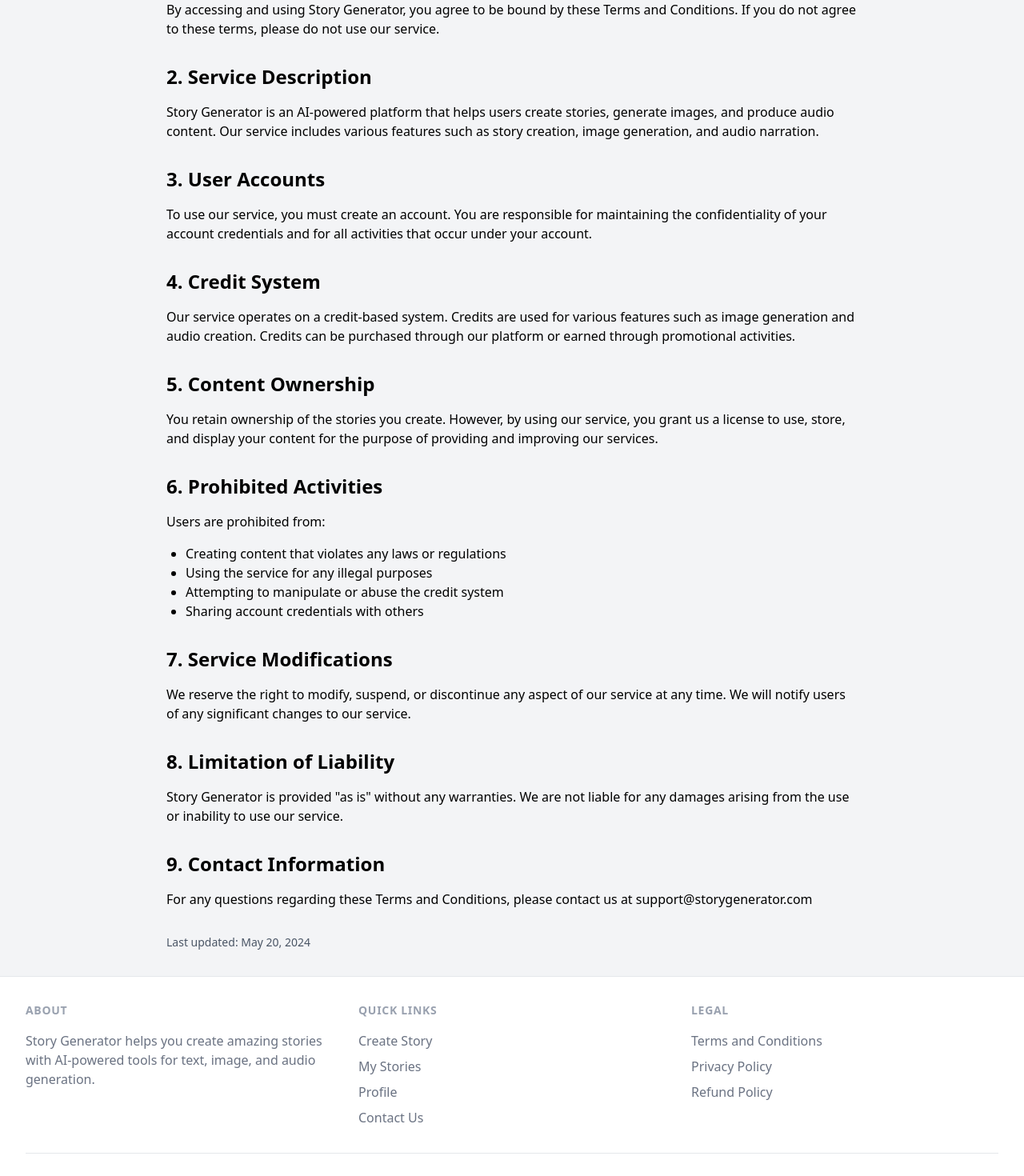
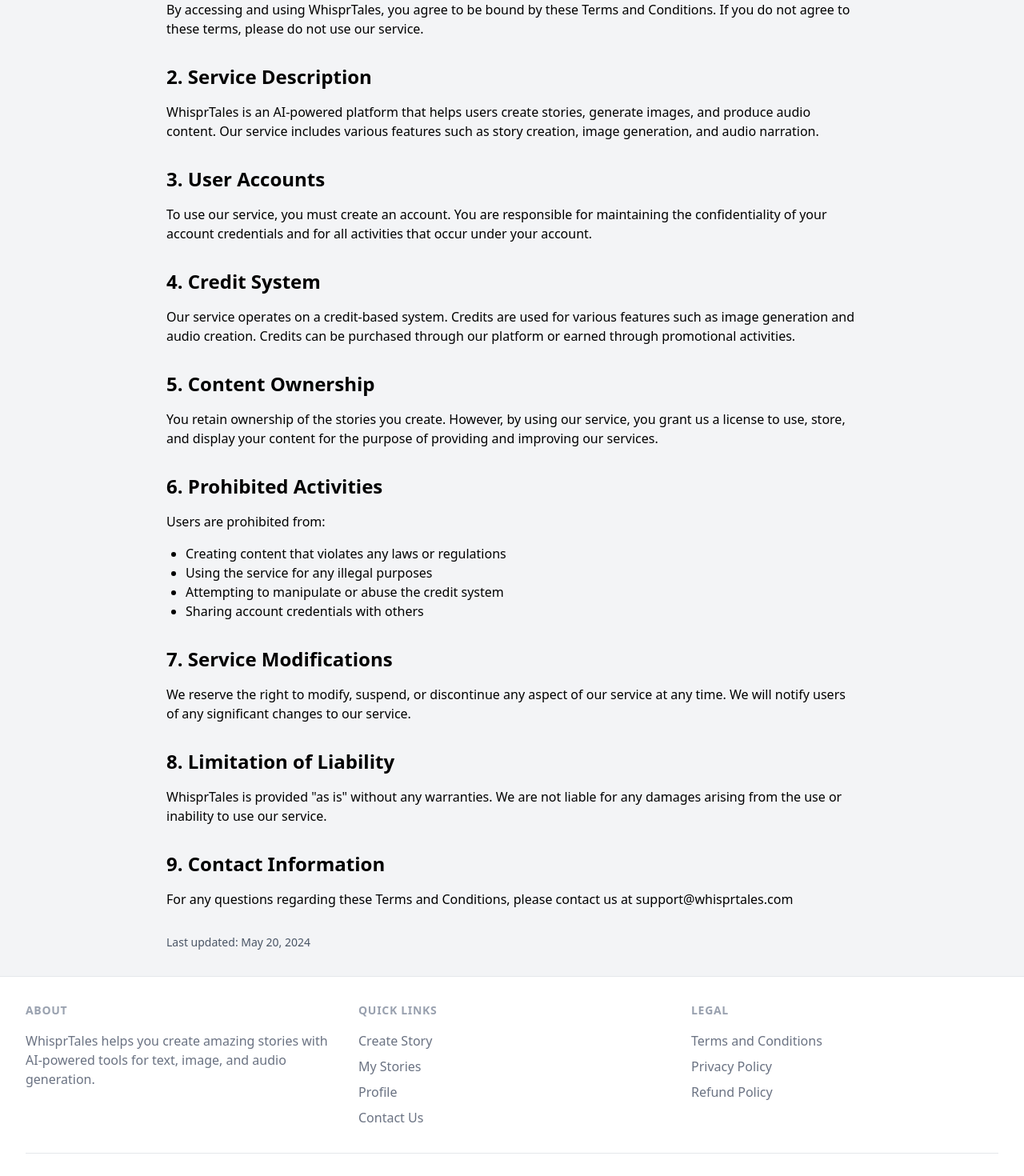
Before and after one commit to sandeep-raj-saimon/story-generator-frontend, a React (Vite) app: page /terms in a window 1280 px wide. Shown: the part 140-1610 px from the top of the page at 80% size. Built offline with nearby package versions, Linux system fonts and the light colour scheme; no server answers.

Commit message:
business name updated

```diff
--- a/src/components/layout/Footer.jsx
+++ b/src/components/layout/Footer.jsx
@@ -8,7 +8,7 @@
           <div>
             <h3 className="text-sm font-semibold text-gray-400 tracking-wider uppercase">About</h3>
             <p className="mt-4 text-base text-gray-500">
-              Story Generator helps you create amazing stories with AI-powered tools for text, image, and audio generation.
+              WhisprTales helps you create amazing stories with AI-powered tools for text, image, and audio generation.
             </p>
           </div>
 
@@ -62,7 +62,7 @@
 
         <div className="mt-8 border-t border-gray-200 pt-8">
           <p className="text-base text-gray-400 text-center">
-            © {new Date().getFullYear()} Story Generator. All rights reserved.
+            © {new Date().getFullYear()} WhisprTales. All rights reserved.
           </p>
         </div>
       </div>
--- a/src/components/layout/LandingPage.jsx
+++ b/src/components/layout/LandingPage.jsx
@@ -49,7 +49,7 @@
               Create Amazing Stories
             </h1>
             <p className="mt-6 max-w-2xl mx-auto text-xl text-gray-600 leading-relaxed">
-              Transform your ideas into captivating stories with our AI-powered story generator.
+              Transform your ideas into captivating stories with our AI-powered WhisprTales.
               <span className="block mt-2 text-indigo-600 font-medium">Where imagination meets technology.</span>
             </p>
             <div className="mt-10 flex flex-col sm:flex-row justify-center gap-4">
--- a/src/components/layout/Logo.jsx
+++ b/src/components/layout/Logo.jsx
@@ -1,14 +1,32 @@
-import { Link } from 'react-router-dom'
+import React from 'react';
+import { Link } from 'react-router-dom';
 
 const Logo = () => {
   return (
     <Link to="/" className="flex items-center space-x-2">
-      <div className="w-8 h-8 bg-indigo-600 rounded-lg flex items-center justify-center">
-        <span className="text-white font-bold text-lg">SG</span>
+      <div className="relative w-10 h-10 flex items-center justify-center">
+        {/* Gradient background circle */}
+        <div className="absolute inset-0 bg-gradient-to-br from-indigo-600 via-purple-600 to-pink-500 rounded-xl transform rotate-3"></div>
+        <div className="absolute inset-0 bg-gradient-to-br from-indigo-500 via-purple-500 to-pink-400 rounded-xl transform -rotate-3"></div>
+
+        {/* Logo text */}
+        <div className="relative z-10">
+          <span className="text-white font-extrabold text-xl tracking-tight">
+            WT
+          </span>
+        </div>
+
+        {/* Decorative elements */}
+        <div className="absolute -top-1 -right-1 w-2 h-2 bg-pink-400 rounded-full"></div>
+        <div className="absolute -bottom-1 -left-1 w-2 h-2 bg-indigo-400 rounded-full"></div>
       </div>
-      <span className="text-xl font-bold text-gray-900">Story Generator</span>
+
+      {/* Brand name */}
+      <span className="bg-gradient-to-r from-violet-700 via-fuchsia-600 to-rose-500 bg-clip-text text-transparent font-bold text-lg tracking-tight">
+        WhisprTales
+      </span>
     </Link>
-  )
-}
+  );
+};
 
-export default Logo
+export default Logo;
--- a/src/components/legal/ContactUs.jsx
+++ b/src/components/legal/ContactUs.jsx
@@ -58,9 +58,9 @@
               <div>
                 <h3 className="text-lg font-semibold">Email Support</h3>
                 <p className="text-gray-600">
-                  For general inquiries: support@storygenerator.com<br />
-                  For technical support: tech@storygenerator.com<br />
-                  For business inquiries: business@storygenerator.com
+                  For general inquiries: support@whisprtales.com<br />
+                  For technical support: tech@whisprtales.com<br />
+                  For business inquiries: business@whisprtales.com
                 </p>
               </div>
 
--- a/src/components/legal/PrivacyPolicy.jsx
+++ b/src/components/legal/PrivacyPolicy.jsx
@@ -93,7 +93,7 @@
         <section className="mb-8">
           <h2 className="text-2xl font-semibold mb-4">9. Contact Us</h2>
           <p className="mb-4">
-            If you have any questions about this Privacy Policy, please contact us at privacy@storygenerator.com
+            If you have any questions about this Privacy Policy, please contact us at privacy@whisprtales.com
           </p>
         </section>
 
--- a/src/components/legal/RefundPolicy.jsx
+++ b/src/components/legal/RefundPolicy.jsx
@@ -9,7 +9,7 @@
         <section className="mb-8">
           <h2 className="text-2xl font-semibold mb-4">1. Credit Purchases</h2>
           <p className="mb-4">
-            Credits purchased on Story Generator are non-refundable once used. However, unused credits
+            Credits purchased on WhisprTales are non-refundable once used. However, unused credits
             may be eligible for a refund under certain circumstances.
           </p>
         </section>
@@ -53,7 +53,7 @@
             To request a refund:
           </p>
           <ol className="list-decimal pl-6 mb-4">
-            <li>Contact our support team at support@storygenerator.com</li>
+            <li>Contact our support team at support@whisprtales.com</li>
             <li>Include your account email and order details</li>
             <li>Specify the reason for your refund request</li>
             <li>Allow up to 5 business days for processing</li>
--- a/src/components/legal/TermsAndConditions.jsx
+++ b/src/components/legal/TermsAndConditions.jsx
@@ -9,7 +9,7 @@
         <section className="mb-8">
           <h2 className="text-2xl font-semibold mb-4">1. Acceptance of Terms</h2>
           <p className="mb-4">
-            By accessing and using Story Generator, you agree to be bound by these Terms and Conditions.
+            By accessing and using WhisprTales, you agree to be bound by these Terms and Conditions.
             If you do not agree to these terms, please do not use our service.
           </p>
         </section>
@@ -17,7 +17,7 @@
         <section className="mb-8">
           <h2 className="text-2xl font-semibold mb-4">2. Service Description</h2>
           <p className="mb-4">
-            Story Generator is an AI-powered platform that helps users create stories, generate images,
+            WhisprTales is an AI-powered platform that helps users create stories, generate images,
             and produce audio content. Our service includes various features such as story creation,
             image generation, and audio narration.
           </p>
@@ -73,7 +73,7 @@
         <section className="mb-8">
           <h2 className="text-2xl font-semibold mb-4">8. Limitation of Liability</h2>
           <p className="mb-4">
-            Story Generator is provided "as is" without any warranties. We are not liable for any damages
+            WhisprTales is provided "as is" without any warranties. We are not liable for any damages
             arising from the use or inability to use our service.
           </p>
         </section>
@@ -81,7 +81,7 @@
         <section className="mb-8">
           <h2 className="text-2xl font-semibold mb-4">9. Contact Information</h2>
           <p className="mb-4">
-            For any questions regarding these Terms and Conditions, please contact us at support@storygenerator.com
+            For any questions regarding these Terms and Conditions, please contact us at support@whisprtales.com
           </p>
         </section>
 
--- a/src/components/pricing/PricingPage.jsx
+++ b/src/components/pricing/PricingPage.jsx
@@ -36,7 +36,7 @@
       key: RAZORPAY_KEY,
       amount: orderData.amount * 100,
       currency: orderData.currency,
-      name: "Story Generator",
+      name: "WhisprTales",
       description: '',
       order_id: orderData.order_id,
       handler: function (response) {
--- a/src/components/story/MyStories.jsx
+++ b/src/components/story/MyStories.jsx
@@ -256,7 +256,7 @@
               </button>
             </div>
             <p className="text-gray-600 mb-6">
-              This is a default story that has been added for smooth onboarding. Feel free to explore it to understand how the story generator works!
+              This is a default story that has been added for smooth onboarding. Feel free to explore it to understand how the WhisprTales works!
             </p>
             <div className="flex justify-end">
               <button
```
